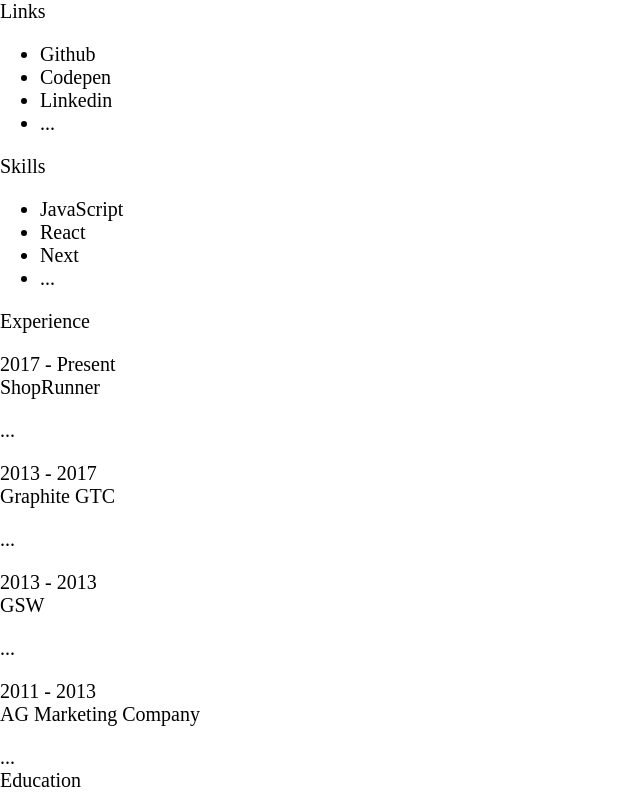
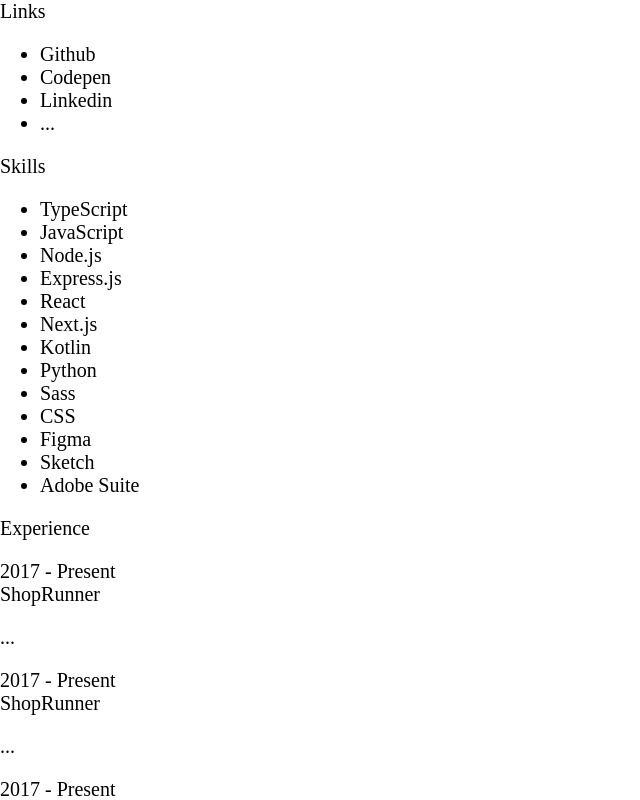
Before and after one commit to azinasili/azinasili.com, a Next.js app: page /resume in a window 1280 px wide. Shown: the top 800 px of the page, without its empty margins (0-640 px from the left). Built offline with nearby package versions, Linux system fonts and the light colour scheme.

Commit message:
create resume components

```diff
--- /dev/null
+++ b/src/components/Chip/index.ts
@@ -0,0 +1 @@
+export { default } from './Chip';
--- /dev/null
+++ b/src/components/ExperienceGroup/ExperienceGroup.tsx
@@ -0,0 +1,11 @@
+import React from 'react';
+
+interface ExperienceGroupProps {
+  children: React.ReactNode;
+}
+
+const ExperienceGroup: React.FC<ExperienceGroupProps> = ({ children }) => {
+  return <div>{children}</div>;
+};
+
+export default React.memo(ExperienceGroup);
--- /dev/null
+++ b/src/components/ExperienceGroup/index.ts
@@ -0,0 +1 @@
+export { default } from './ExperienceGroup';
--- a/src/pages/resume.tsx
+++ b/src/pages/resume.tsx
@@ -1,6 +1,7 @@
 import React from 'react';
 import type { NextPage } from 'next';
 import Experience from 'components/Experience';
+import ExperienceGroup from 'components/ExperienceGroup';
 
 const ResumePage: NextPage = () => (
   <section>
@@ -13,18 +14,41 @@ const ResumePage: NextPage = () => (
     </ul>
     <h2>Skills</h2>
     <ul>
+      <li>TypeScript</li>
       <li>JavaScript</li>
+      <li>Node.js</li>
+      <li>Express.js</li>
       <li>React</li>
-      <li>Next</li>
-      <li>...</li>
+      <li>Next.js</li>
+      <li>Kotlin</li>
+      <li>Python</li>
+      <li>Sass</li>
+      <li>CSS</li>
+      <li>Figma</li>
+      <li>Sketch</li>
+      <li>Adobe Suite</li>
     </ul>
     <h2>Experience</h2>
+    <ExperienceGroup>
       <Experience
         description="..."
         endYear="Present"
         institution="ShopRunner"
         startYear="2017"
       />
+      <Experience
+        description="..."
+        endYear="Present"
+        institution="ShopRunner"
+        startYear="2017"
+      />
+      <Experience
+        description="..."
+        endYear="Present"
+        institution="ShopRunner"
+        startYear="2017"
+      />
+    </ExperienceGroup>
     <Experience
       description="..."
       endYear="2017"
```
Also changed, not shown: src/components/Chip/Chip.tsx (added, +13 -0 lines). Lines whose indentation alone changed are shown as unchanged.
